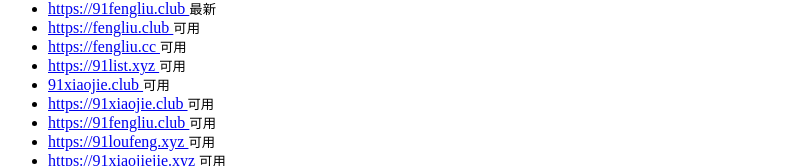
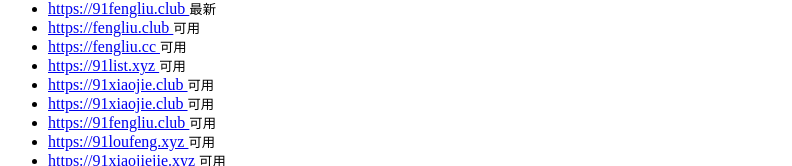
Before and after one commit to 91fengliu/91fengliu, a plain HTML site: page index.html in a window 1280 px wide. Shown: the part 213-379 px from the top of the page, without its empty margins (0-792 px from the left). Drawn offline with Linux system fonts and the light colour scheme.

Commit message:
Update index.html

```diff
--- a/index.html
+++ b/index.html
@@ -52,7 +52,7 @@
                     </li>
 		    <li>
                         <a href="https://91xiaojie.club">
-                            91xiaojie.club
+                            https://91xiaojie.club
                         </a>
                         <small><time>可用</time></small>
                     </li>
```
